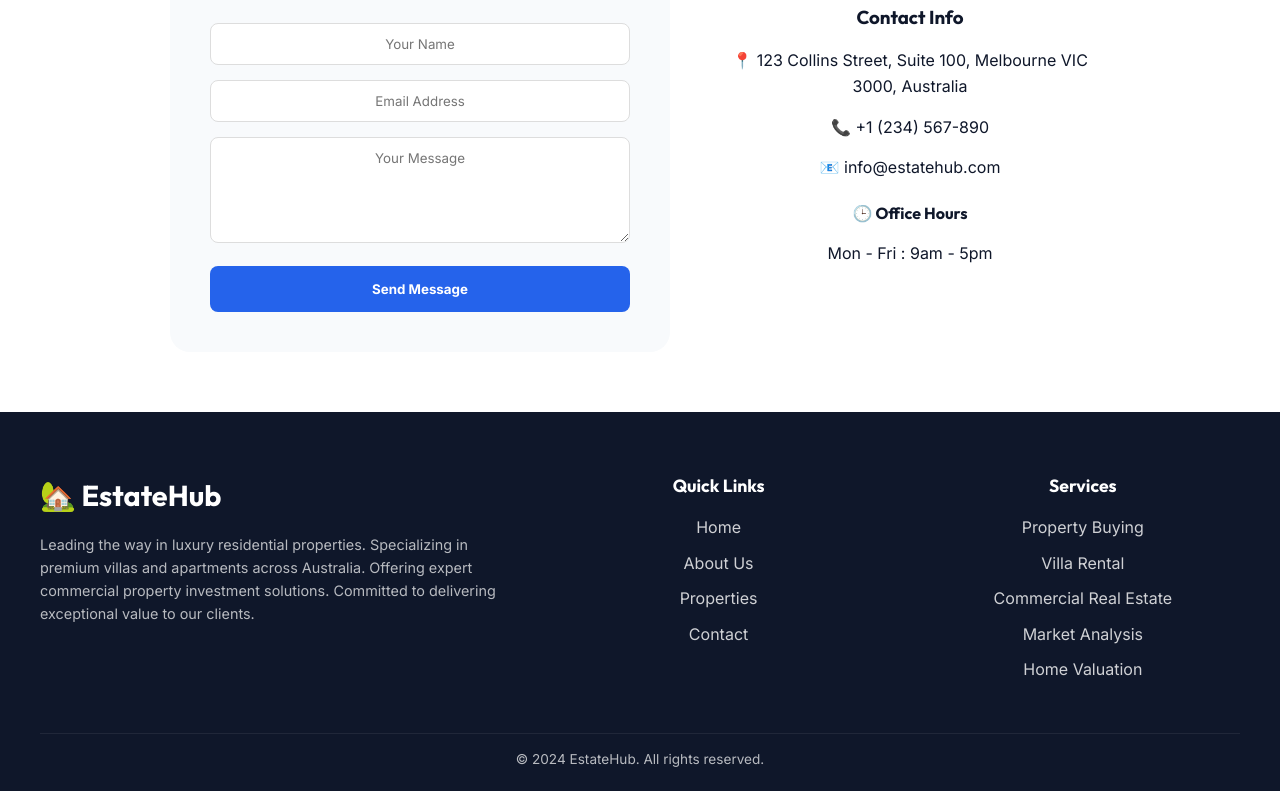
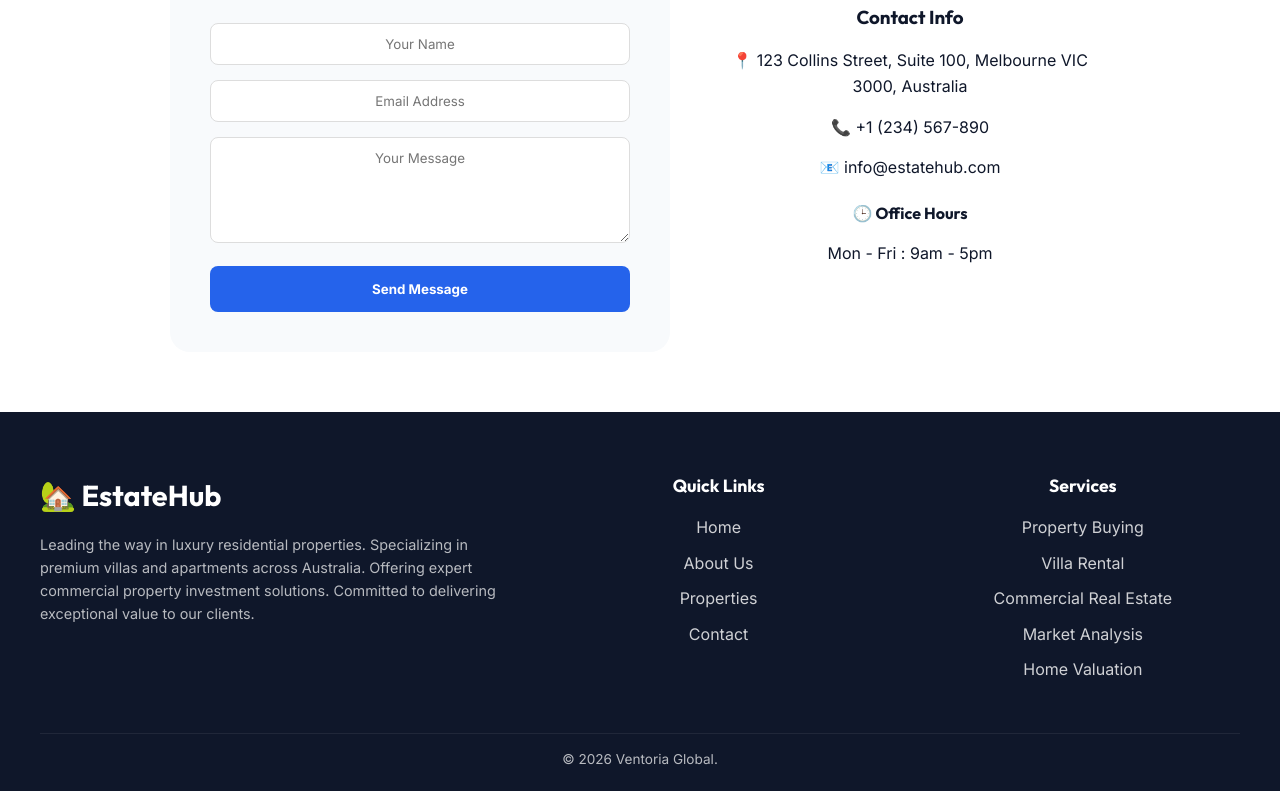
Before and after one commit to julee0728/real-estate, a React (Vite) app in the folder real-estate/: page / in a window 1280 px wide. Shown: the part 3035-3826 px from the top of the page. Built offline with nearby package versions, Linux system fonts and the light colour scheme.

Commit message:
update code

```diff
--- a/real-estate/src/App.jsx
+++ b/real-estate/src/App.jsx
@@ -701,7 +701,7 @@ function App() {
           {/* BOTTOM */}
           <div className="footer-bottom">
             <p>
-              &copy; 2024 EstateHub. All rights reserved.
+              &copy; 2026 Ventoria Global.
             </p>
           </div>
 
```
